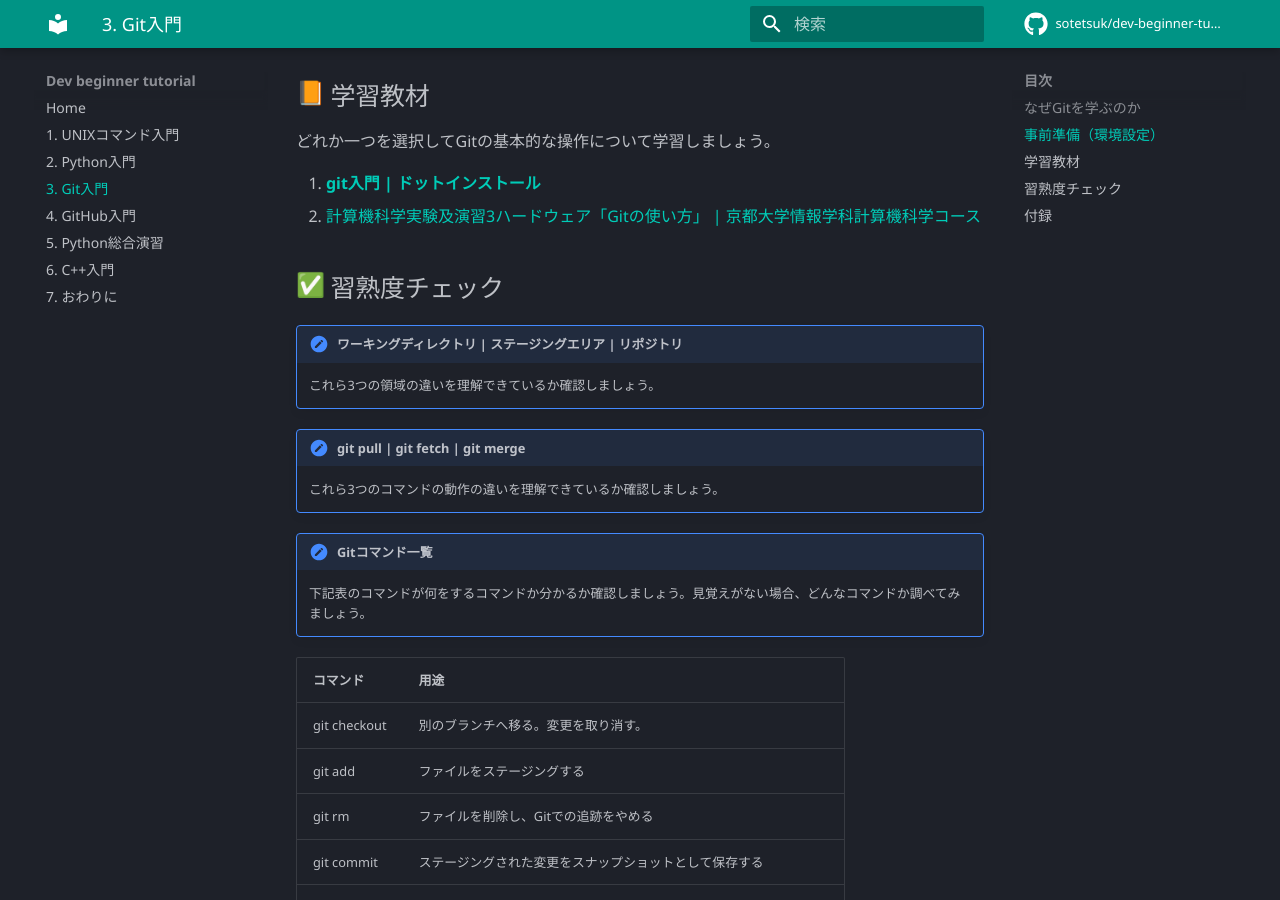
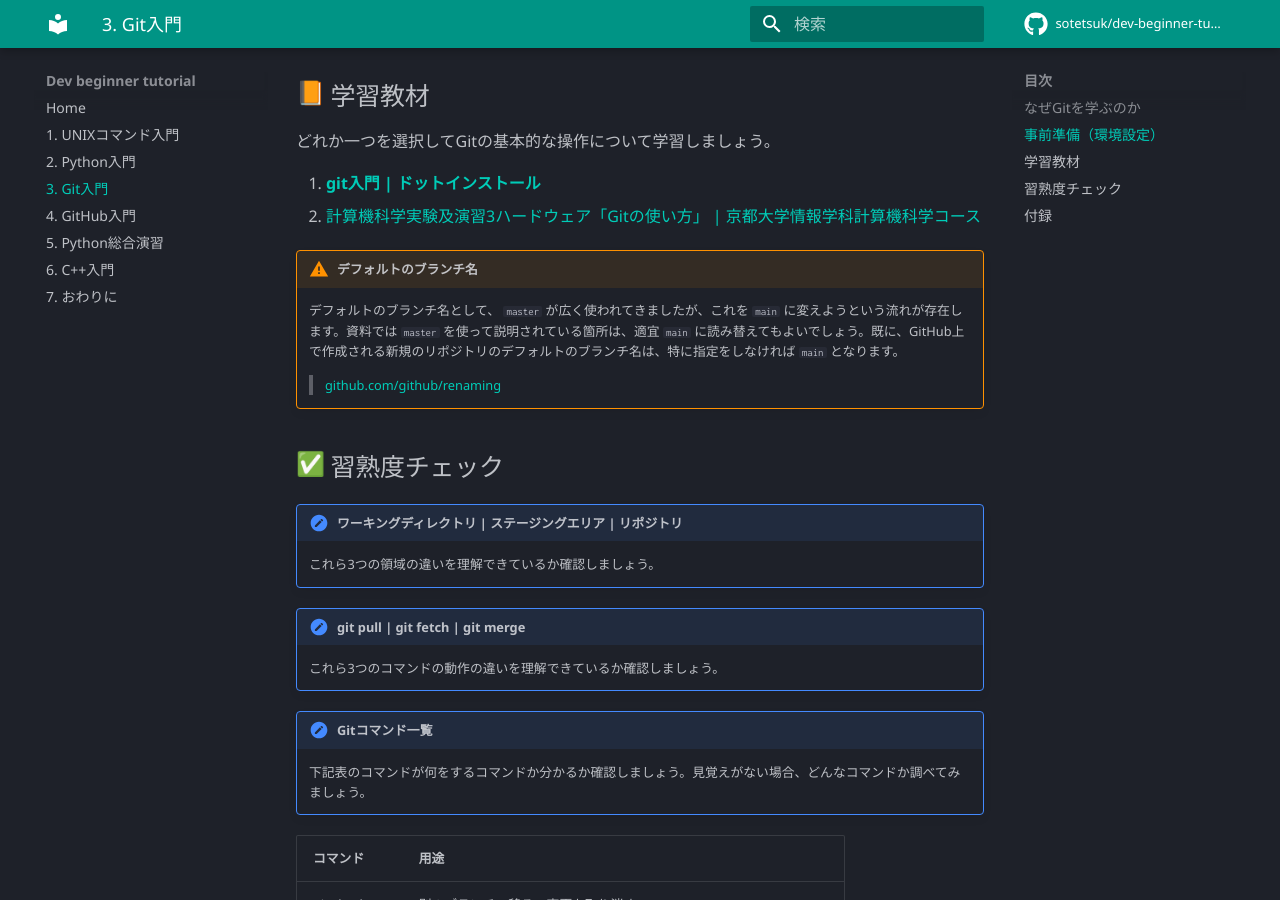
Before and after one commit to sotetsuk/dev-beginner-tutorial, an MkDocs documentation site: the page built from docs/git.md, in a window 1280 px wide and 900 px high, scrolled down 2170 px. Built offline with MkDocs 1.6.1 and Material for MkDocs 9.7.7, drawn with Linux system fonts in a browser that asks for light colours; emoji names are drawn with the system emoji font; comment, search, counter and statistics services are not loaded.

Commit message:
Add warning for default branch name (#31)

```diff
--- a/docs/git.md
+++ b/docs/git.md
@@ -55,6 +55,12 @@ App Storeに行くと、アプリケーションのバージョンが明示さ
 1. [**git入門 | ドットインストール**](https://dotinstall.com/lessons/basic_git)
 2. [計算機科学実験及演習3ハードウェア「Gitの使い方」 | 京都大学情報学科計算機科学コース](http://www.lab3.kuis.kyoto-u.ac.jp/~takase/le3a/2020HW3-git.pdf)
 
+!!! warning "デフォルトのブランチ名"
+
+    デフォルトのブランチ名として、 `master` が広く使われてきましたが、これを `main` に変えようという流れが存在します。資料では `master` を使って説明されている箇所は、適宜 `main` に読み替えてもよいでしょう。既に、GitHub上で作成される新規のリポジトリのデフォルトのブランチ名は、特に指定をしなければ `main` となります。
+
+    > [github.com/github/renaming](https://github.com/github/renaming)
+
 ## :white_check_mark: 習熟度チェック
 
 !!! check "ワーキングディレクトリ | ステージングエリア | リポジトリ"
```
